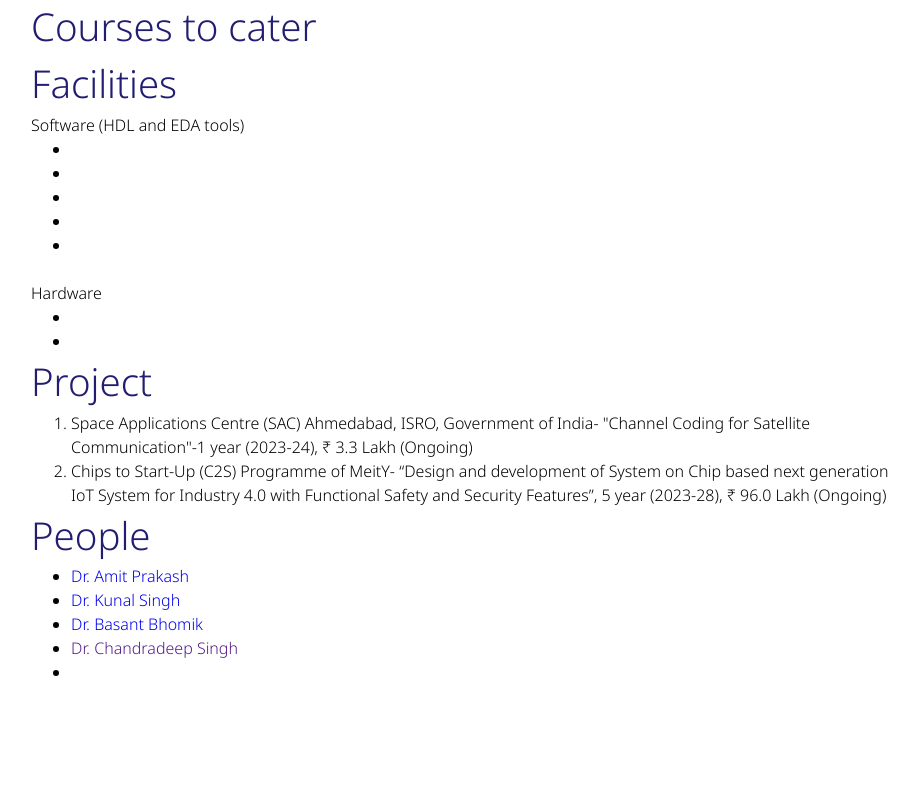
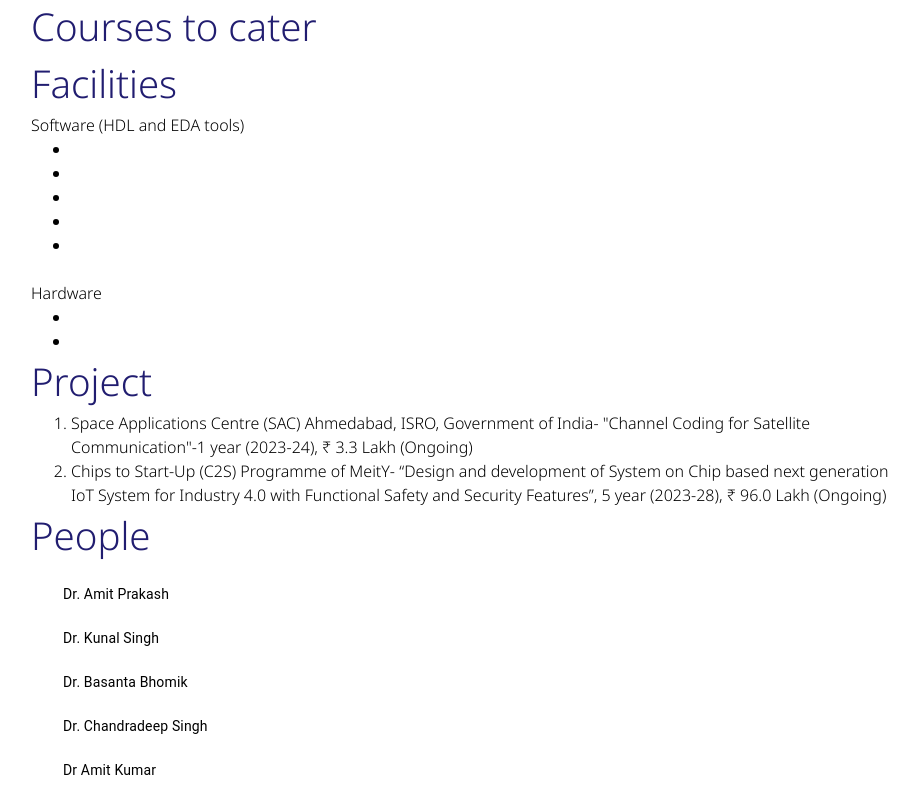
Before and after one commit to vivekr-rawani/VLSI-lab, a React (Vite) app: page / in a window 1280 px wide. Shown: the part 456-1256 px from the top of the page, without its empty margins (17-936 px from the left). Before the commit the page ends 1140 px from the top, so only its background shows below. Built offline with nearby package versions, Linux system fonts and the light colour scheme.

Commit message:
added people

```diff
--- a/index.html
+++ b/index.html
@@ -4,7 +4,7 @@
     <meta charset="UTF-8" />
     <link rel="icon" type="image/svg+xml" href="/vite.svg" />
     <meta name="viewport" content="width=device-width, initial-scale=1.0" />
-    <title>Vite + React</title>
+    <title>VLSI LAB</title>
   </head>
   <body>
     <div id="root"></div>
--- a/src/components/MainContent.jsx
+++ b/src/components/MainContent.jsx
@@ -1,6 +1,7 @@
 
 import { Grid } from "@mui/material"
 import './styles.css'
+import People from "./People"
 function MainContent() {
     return (
         <>
@@ -39,31 +40,7 @@ function MainContent() {
                                 <li>Chips to Start-Up (C2S) Programme of MeitY- “Design and development of System on Chip based next generation IoT System for Industry 4.0 with Functional Safety and Security Features”, 5 year (2023-28), &#x20B9; 96.0 Lakh (Ongoing)</li>
                             </ol>
                         </div>
-                        <div className="people">
-                            <h3 className="sub-heading">People</h3>
-                            <ul>
-                                <li>
-                                    <a href="https://nitjsr.ac.in/people/profile/EC103">
-                                        Dr. Amit Prakash</a
-                                    >
-                                </li>
-                                <li>
-                                    <a
-                                        href="https://nitjsr.ac.in/people/profile/EC110"
-
-                                    >Dr. Kunal Singh</a
-                                    >
-                                </li>
-
-                                <li>
-                                    <a href="https://nitjsr.ac.in/people/profile/EC106"
-                                    >Dr. Basant Bhomik</a
-                                    >
-                                </li>
-                                <li><a href="">Dr. Chandradeep Singh</a></li>
-                                <li><a href=""></a></li>
-                            </ul>
-                        </div>
+                       <People/>
                     </div>
                 </Grid>
                 <Grid item md={3} xs={0}>
--- /dev/null
+++ b/src/components/People.jsx
@@ -0,0 +1,71 @@
+import Box from '@mui/material/Box';
+import List from '@mui/material/List';
+import ListItem from '@mui/material/ListItem';
+import ListItemButton from '@mui/material/ListItemButton';
+
+import ListItemText from '@mui/material/ListItemText';
+
+export default function BasicList() {
+    return (
+        <Box sx={{ width: '100%', maxWidth: 360, bgcolor: 'background.paper' }}>
+
+            <div className="people">
+                <h3 className="sub-heading">People</h3>
+
+                    <List dense={true}>
+                        <ListItem>
+                            <ListItemButton component="a" href="https://nitjsr.ac.in/people/profile/EC103">
+                                <ListItemText primary="Dr. Amit Prakash" />
+                            </ListItemButton>
+                        </ListItem>
+                        <ListItem>
+                            <ListItemButton component="a" href="https://nitjsr.ac.in/people/profile/EC110">
+                                <ListItemText primary="Dr. Kunal Singh" />
+                            </ListItemButton>
+                        </ListItem>
+                        <ListItem>
+                            <ListItemButton component="a" href="https://nitjsr.ac.in/people/profile/EC106">
+                                <ListItemText primary="Dr. Basanta Bhomik" />
+                            </ListItemButton>
+                        </ListItem>
+                        <ListItem>
+                            <ListItemButton component="a" href="#">
+                                <ListItemText primary="Dr. Chandradeep Singh" />
+                            </ListItemButton>
+                        </ListItem>
+                        <ListItem>
+                            <ListItemButton component="a" href="https://nitjsr.ac.in/people/profile/EC120">
+                                <ListItemText primary="Dr Amit Kumar" />
+                            </ListItemButton>
+                        </ListItem>
+
+                    </List>
+
+                </div>
+        </Box>
+    );
+}
+
+{/* <ul>
+    <li>
+        <a href="">
+            </a
+        >
+    </li>
+    <li>
+        <a
+            href="https://nitjsr.ac.in/people/profile/EC110"
+
+        ></a
+        >
+    </li>
+
+    <li>
+        <a href="https://nitjsr.ac.in/people/profile/EC106"
+        >Dr. Basant Bhomik</a
+        >
+    </li>
+    <li><a href=""></a></li>
+    <li><a href=""></a></li>
+</ul>
+</div > */}
```
Also changed, not shown: src/components/Hardware.jsx (added, +9 -0 lines), src/components/Projects.jsx (added, +9 -0 lines), src/components/Software.jsx (added).
